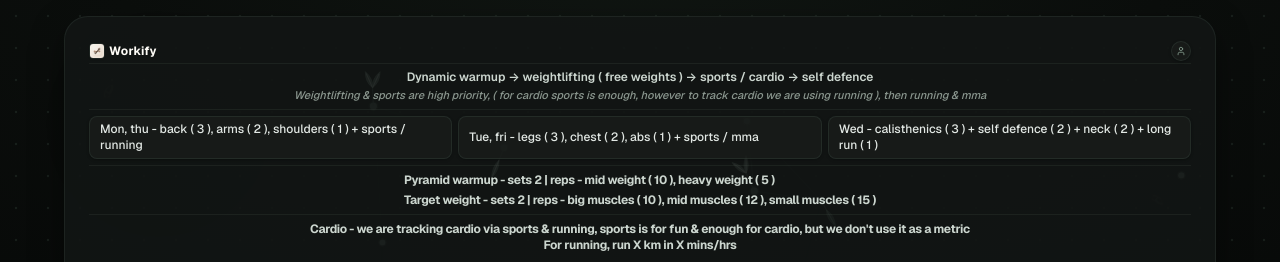
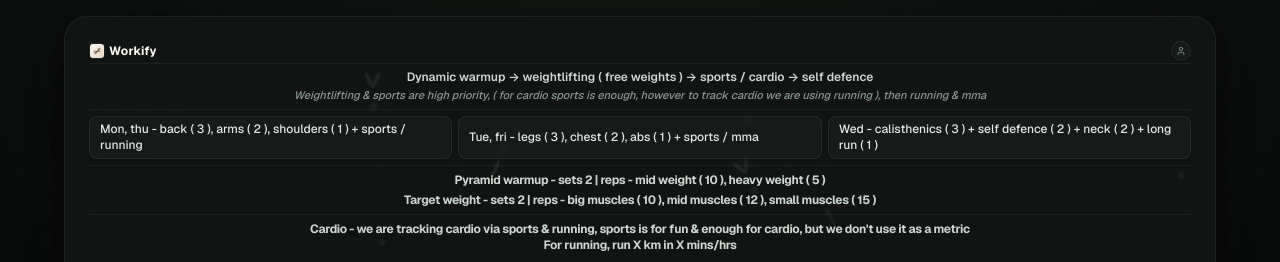
Before and after one commit to AbhinavXDayal/Workify, a React (Vite) app: page / in a window 1280 px wide. Shown: the top 262 px of the page. Built offline with nearby package versions, Linux system fonts and the light colour scheme; no server answers.

Commit message:
Adjust Pyramid warmup horizontal alignment to match Target weight

```diff
--- a/src/components/SplitHeader.tsx
+++ b/src/components/SplitHeader.tsx
@@ -91,9 +91,9 @@ export const SplitHeader: React.FC<SplitHeaderProps> = ({
         {/* Thin separator line */}
         <hr className="border-[#4A5A4F]/20 my-1.5" />
 
-        {/* Warmup & Sets/Reps guidelines (wrapped so "Pyramid" aligns with "Target" on the left) */}
-        <div className="w-fit max-w-full mx-auto">
-          <p className="text-[#CCD6CF] text-[9.5px] sm:text-xs font-bold tracking-tight mb-1 text-left">
+        {/* Warmup & Sets/Reps guidelines */}
+        <div className="w-full">
+          <p className="text-[#CCD6CF] text-[9.5px] sm:text-xs font-bold tracking-tight mb-1 px-3.5 sm:px-0 text-left sm:text-center">
             {SPLIT_HEADER_TEXT.pyramidWarmup}
           </p>
 
```
